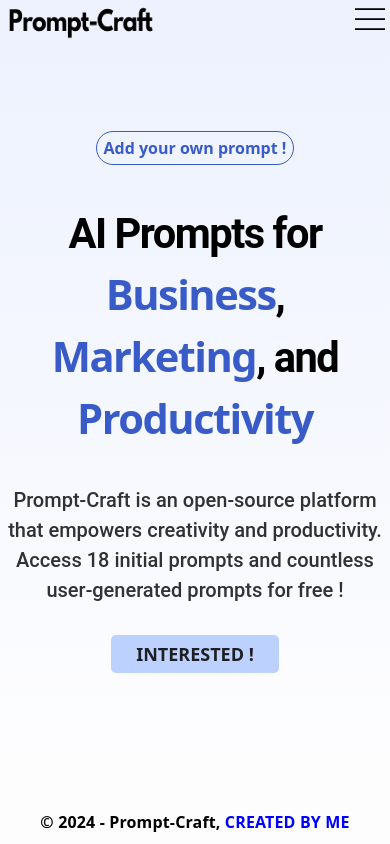
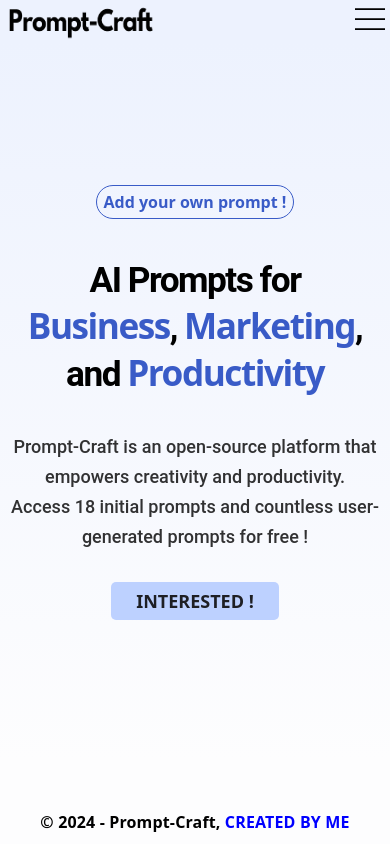
Before and after one commit to bilalkolli/Prompt-Craft, a Nuxt app: page / in a window 390 px wide. Built offline with nearby package versions, Linux system fonts and the light colour scheme.

Commit message:
refactorisation du CSS du Footer et du la landing page

```diff
--- a/layouts/Footer.vue
+++ b/layouts/Footer.vue
@@ -17,9 +17,12 @@ p {
 .lien {
     color: blue
 }
-@media screen and (max-width: 352px){
+@media screen and (max-width: 356px){
     p {
         font-size: 14px;
     }
+    .footer {
+        padding: 0px;
+    }
 }
 </style>
--- a/pages/index.vue
+++ b/pages/index.vue
@@ -42,7 +42,7 @@ h2,h3 {
     opacity: 0.8;
     text-align: center;
     max-width: 850px;
-    font-size: 1.25rem;
+    font-size: 20px;
     line-height: 30px;
     animation: 0.3s myAnim
 }
@@ -81,15 +81,22 @@ strong {color:#395BC7}
     h1 {
         font-size: 3em;
     }
+    h2,h3 {
+        font-size: 18px;
+    }
 }
-@media screen and (max-width: 653px){
+@media screen and (max-width: 641px){
     .index {
         margin-bottom: 0px;
     }
+    h1 {
+        font-size: 2.5em;
+        line-height: 45px;
+    }
 }
-@media screen and (max-width: 476px){
+@media screen and (max-width: 409px){
     h1 {
-        font-size: 2.6em;
+        font-size: 2.2em;
     }
 }
 </style>
```
